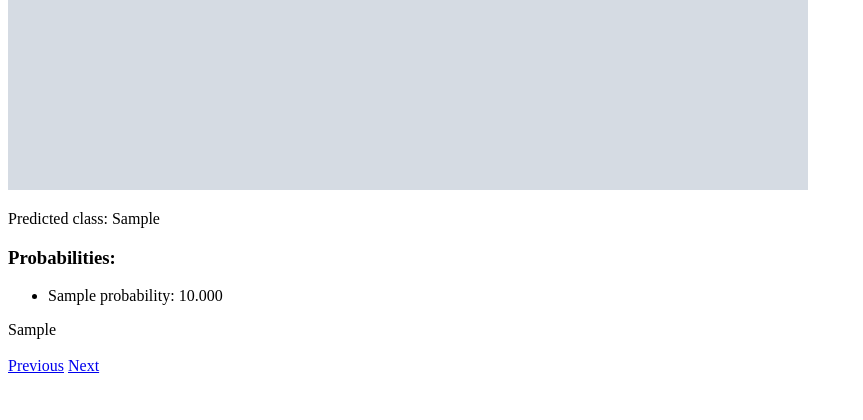
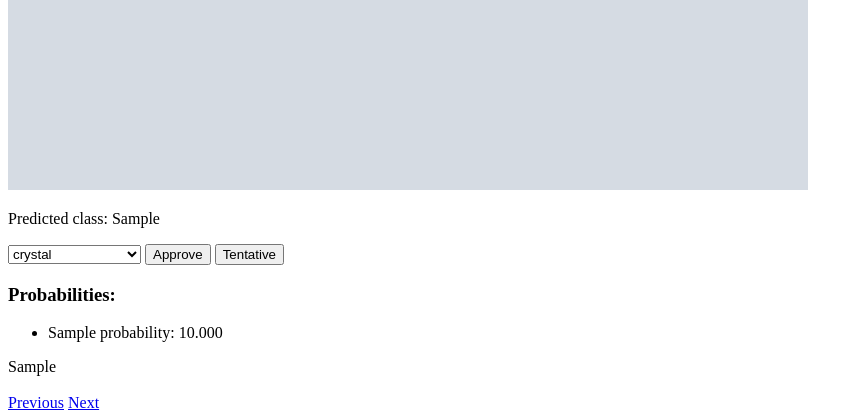
Before and after one commit to lennemo09/LearnMOF-Web, a Flask app: template templates/result.html in a window 1280 px wide. Shown: the part 490-910 px from the top of the page, without its empty margins (0-863 px from the left). Before the commit the page ends 863 px from the top, so only its background shows below. Run offline with Flask 3, Linux system fonts and the light colour scheme; the template is opened without the code that fills it: most values are stand-ins (such as "Sample title", 1, 10 or a date in 2020); grey boxes marked "Sample" are stand-in pictures.

Commit message:
Updated result page so you can Approve/Tentative a predicted label.

```diff
--- a/app.py
+++ b/app.py
@@ -317,6 +317,7 @@ def result(index):
 
     result = {
         'image_path': file_path,
+        'db_id': str(result_document['_id']),
         'predicted_class': predicted_class,
         'probabilities': probabilities,
         'chart_html': chart_html,
@@ -329,6 +330,25 @@ def result(index):
 @app.route('/<path:filename>')
 def uploaded_image(filename):
     return send_from_directory(app.config['UPLOAD_FOLDER'], filename)
+
+@app.route('/update_approval/<string:db_id>', methods=['POST'])
+def update_approval(db_id):
+    if request.method == 'POST':
+        approved = request.form.get('approve', False)
+        label = request.form.get('label', None)
+
+        print('Approved:', approved, 'Label:', label)
+
+        # Update the existing entry with the new result
+        collection.update_one(
+            {'_id': db_id},
+            {'$set': {
+                'assigned_label': label,
+                'approved': approved}
+            }
+        )
+
+    return '', 204  # Return an empty response with a 204 status code
 
 def is_same_image(image_path1, image_path2):
     image1 = Image.open(image_path1)
--- a/templates/result.html
+++ b/templates/result.html
@@ -2,11 +2,42 @@
 <html>
   <head>
     <title>Result</title>
+    <script src="https://ajax.googleapis.com/ajax/libs/jquery/3.6.0/jquery.min.js"></script>
+    <script>
+      // Function to handle the approval action
+      function updateApproval(approved) {
+        var dropdown = document.getElementById("approvalDropdown");
+        var selectedLabel = dropdown.value;
+
+        $.ajax({
+          url: "{{ url_for('update_approval', db_id=result.db_id) }}",
+          type: "POST",
+          data: { approve: approved, label: selectedLabel },
+          success: function() {
+            console.log("Approval updated successfully.");
+          },
+          error: function(xhr, status, error) {
+            console.error("Error updating approval:", error);
+          }
+        });
+      }
+    </script>
   </head>
   <body>
     <h1>Result</h1>
     <img src="{{ url_for('uploaded_image', filename=result.image_path) }}" alt="Uploaded Image" width="800">
     <p>Predicted class: {{ result.predicted_class }}</p>
+
+    <div>
+      <select id="approvalDropdown">
+        <option value="crystal" {% if result.predicted_class == 'crystal' %}selected{% endif %}>crystal</option>
+        <option value="challenging-crystal" {% if result.predicted_class == 'challenging-crystal' %}selected{% endif %}>challenging-crystal</option>
+        <option value="non-crystal" {% if result.predicted_class == 'non-crystal' %}selected{% endif %}>non-crystal</option>
+      </select>
+      <button onclick="updateApproval(true)">Approve</button>
+      <button onclick="updateApproval(false)">Tentative</button>
+    </div>
+
     <h3>Probabilities:</h3>
     <ul>
       {% for label, prob in result.probabilities.items() %}
```
